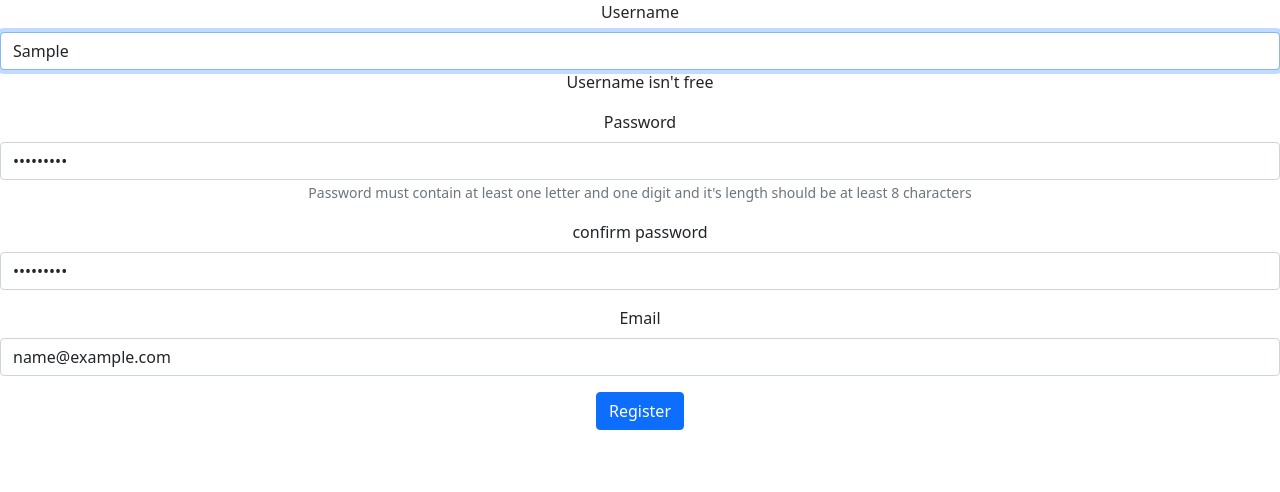
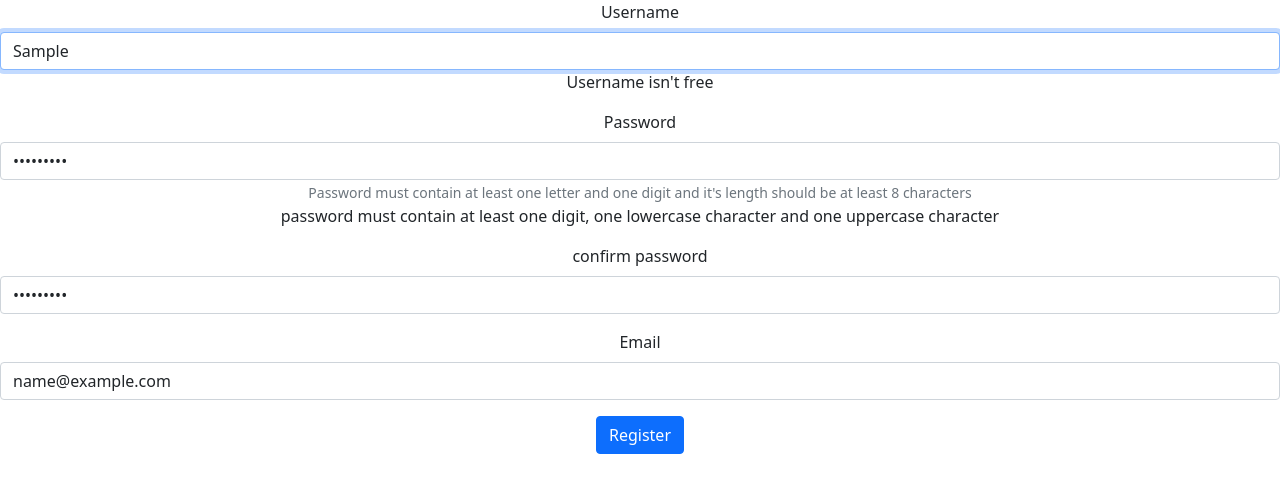
Before and after one commit to ronny5423/Final-Project, a React (Create React App) app: page / in a window 1280 px wide. Both pictures are taken after typing "Sample", "Sample123", "Sample123", "name@example.com" into the empty fields and a click on the button "Register". Shown: the top 492 px of the page. Built offline with nearby package versions, Linux system fonts and the light colour scheme.

Commit message:
change password from 6 to 8 length

```diff
--- a/src/components/pageComponents/SignUp.js
+++ b/src/components/pageComponents/SignUp.js
@@ -23,12 +23,13 @@ function SignUp(){
 
             <Form.Group className="mb-3" controlId="password">
                 <Form.Label>Password</Form.Label>
-                <Form.Control {...register("password",{required: true, pattern:/^(?=.*[0-9])(?=.*[a-zA-Z])([a-zA-Z0-9]+)$/,minLength:6})} type="password" placeholder="Enter password" />
+                <Form.Control {...register("password",{required: true, pattern:/^(?=.{8,})(?=.*[a-z])(?=.*[A-Z])(?=.*[@#$%^&+*!=])(?=.*[0-9]).*$/,minLength:8})} type="password" placeholder="Enter password" />
                 <Form.Text className="text-muted">
                     Password must contain at least one letter and one digit and it's length should be at least 8 characters
                 </Form.Text>
-                {errors?.password?.type==='pattern' && <p>password must contain at least one digit and one character</p>}
+                {errors?.password?.type==='pattern' && <p>password must contain at least one digit, one lowercase character and one uppercase character</p>}
                 {errors?.password?.type==='required' && <p>Please enter password</p>}
+                {errors?.password?.type==="minLength" && <p>Password must be at least 8 characters long</p>}
                 </Form.Group>
 
             <Form.Group className="mb-3" controlId="confirmPassword">
```
